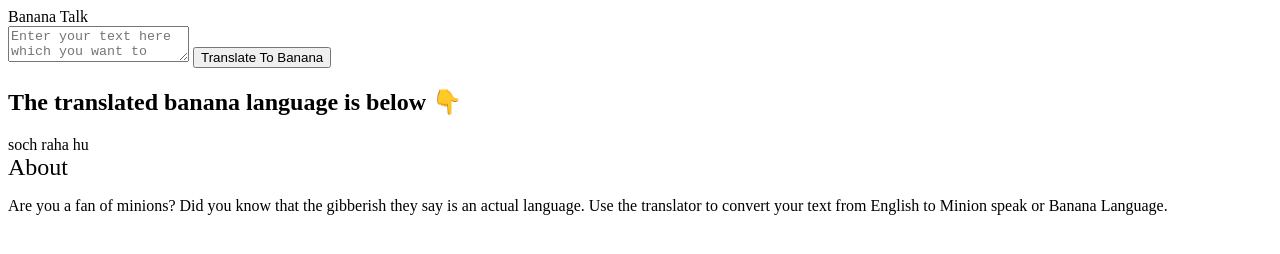
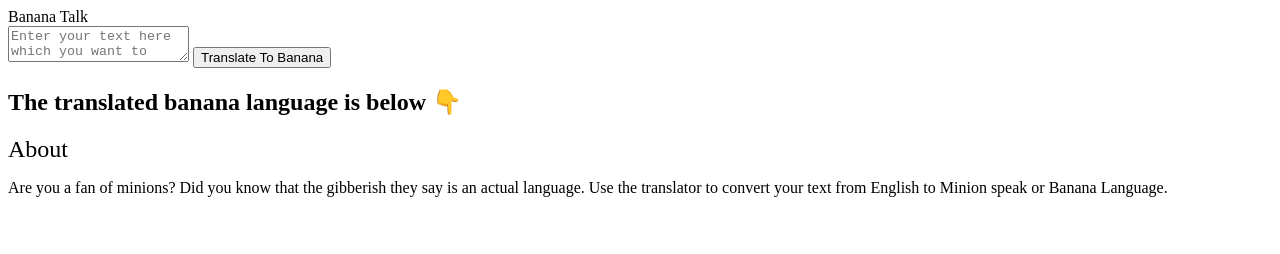
Before and after one commit to shubh-37/lesson4-banana-speak, a plain HTML site: page index.html in a window 1280 px wide. Drawn offline with Linux system fonts and the light colour scheme.

Commit message:
minor fix

```diff
--- a/index.html
+++ b/index.html
@@ -14,9 +14,7 @@
     <textarea placeholder="Enter your text here which you want to convert to banana language" id="input-txt"></textarea>
     <button id="btn-translate">Translate To Banana</button>
     <h2>The translated banana language is below 👇 </h2>
-    <div id="output-txt">
-        soch raha hu
-    </div>
+    <div id="output-txt"></div>
     <footer class="footer">
         <div style="font-size: x-large;">About</div>
         <p>
```
